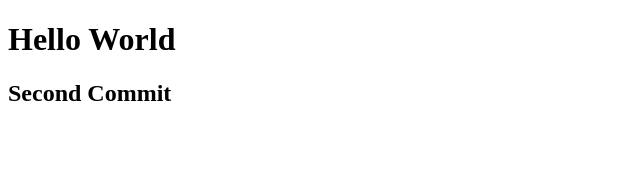
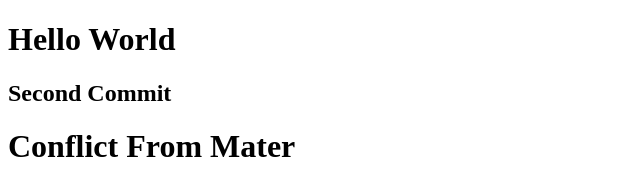
Before and after one commit to tri230498/PASSIONCORNERS, a plain HTML site: page index.html in a window 1280 px wide. Shown: the whole page, without its empty margins (0-640 px from the left). Drawn offline with Linux system fonts and the light colour scheme.

Commit message:
conflict from master

```diff
--- a/index.html
+++ b/index.html
@@ -9,6 +9,7 @@
 <body>
     <h1>Hello World</h1>
     <h2>Second Commit</h2>
+    <h1>Conflict From Mater</h1>
 </body>
 </html>
 <!--
```
